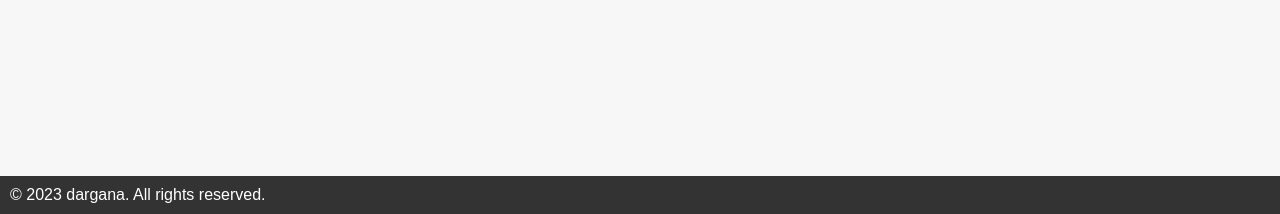
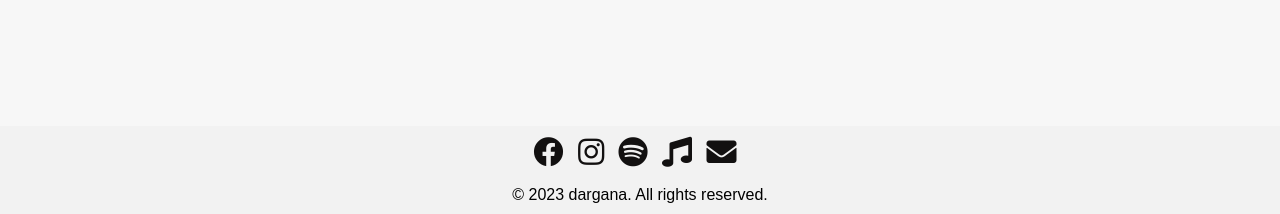
Before and after one commit to stonyte1/bandcamp, a Django app: page / in a window 1280 px wide. Shown: the part 586-800 px from the top of the page. Run offline with Django 4.2, Linux system fonts and the light colour scheme.

Commit message:
Footer socials

```diff
--- a/bandcamp/music/static/style.css
+++ b/bandcamp/music/static/style.css
@@ -1,7 +1,13 @@
 /* your-stylesheet.css */
 
 /* Reset default margin and padding */
-body, h1, h2, h3, p, ul, li {
+body,
+h1,
+h2,
+h3,
+p,
+ul,
+li {
     margin: 0;
     padding: 0;
 }
@@ -57,7 +63,9 @@ section {
     margin-bottom: 40px;
 }
 
-h1, h2, h3 {
+h1,
+h2,
+h3 {
     color: #333;
     margin-bottom: 10px;
 }
@@ -131,9 +139,33 @@ background-color: #ddd;
 }
 
 footer {
-background-color: #333;
-color: #fff;
-display: flex;
+    background-color: #f2f2f2;
+    padding: 10px;
     text-align: center;
-padding: 10px;
 }
+
+footer p {
+    padding-top: 1rem;
+    padding-bottom: 0;
+}
+
+.social-media-icons {
+    list-style: none;
+    padding: 0;
+}
+
+.social-media-icons li {
+    display: inline-block;
+    margin-right: 10px;
+    font-size: 30px;
+}
+
+.social-media-icons li a {
+    color: #121010;
+    font-size: 20px;
+    font-size: 30px
+}
+
+.social-media-icons li a:hover {
+    color: #e317d8;
+}
--- a/bandcamp/music/templates/base.html
+++ b/bandcamp/music/templates/base.html
@@ -6,6 +6,7 @@
     <meta name="viewport" content="width=device-width, initial-scale=1">
     <title>Music | dargana</title>
     <link rel="stylesheet" type="text/css" href="{% static 'style.css' %}">
+    <link rel="stylesheet" href="https://cdnjs.cloudflare.com/ajax/libs/font-awesome/5.15.3/css/all.min.css" />
 </head>
 <body>
     <header>
@@ -24,7 +25,14 @@
         {% endblock content %}
     </main>
     <footer>
-        <p>&copy; 2023 dargana. All rights reserved.</p>
+        <ul class="social-media-icons">
+            <li><a href="https://www.facebook.com/darganagrupe"><i class="fab fa-facebook"></i></a></li>
+            <li><a href="https://instagram.com/dargana.grupe"><i class="fab fa-instagram"></i></a></li>
+            <li><a href="https://open.spotify.com/artist/5vZMg4Ik3lVzTYjfqgkA5W?si=5caDG5MHSLKSJXoFUrCmPQ&nd=1"><i class="fab fa-spotify"></i></a></li>
+            <li><a href="https://music.apple.com/gb/artist/dargana/1506708617"><i class="fa fa-music"></i></a></li>
+            <li><a href="mailto:dargana.grupe@gmail.com"><i class="fa fa-envelope"></i></a></li>
+          </ul>
+          <p>&copy; 2023 dargana. All rights reserved.</p>
     </footer>
 </body>
 </html>
```
Lines whose indentation alone changed are shown as unchanged.
